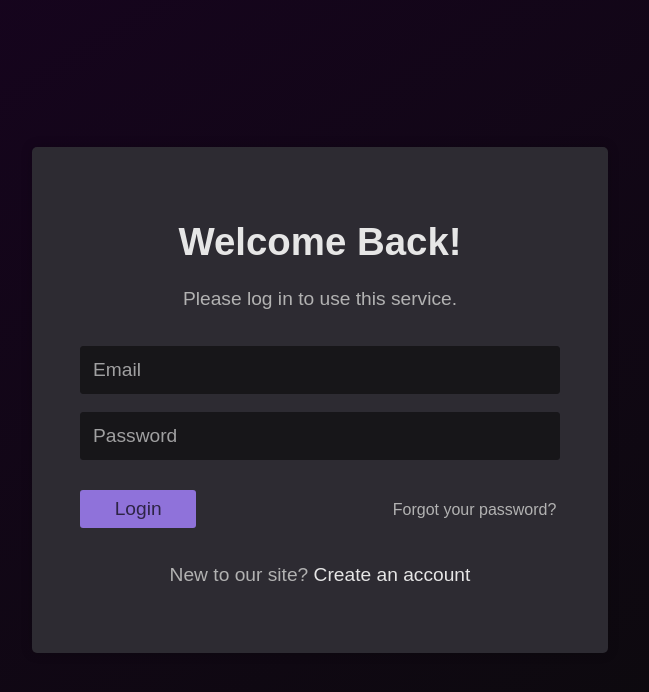
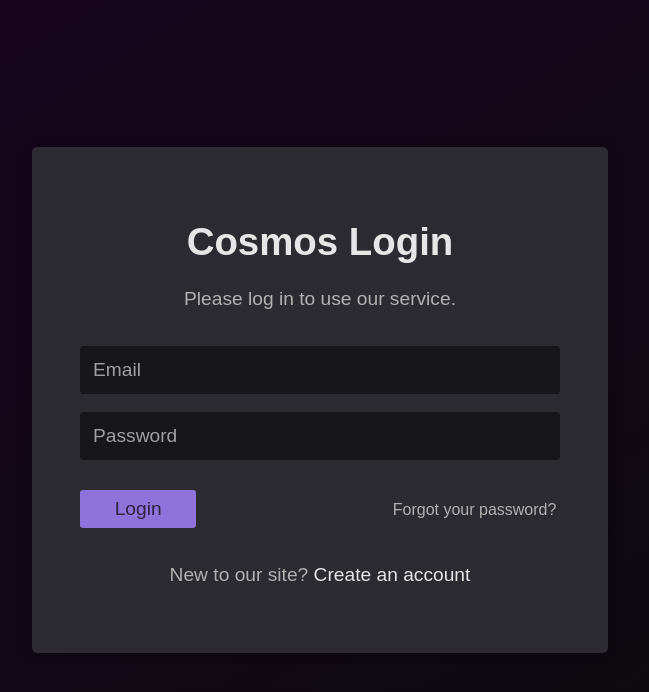
Before and after one commit to aocalux/html-test, a plain HTML site: page login2/index.html in a window 1280 px wide. Shown: the whole page, without its empty margins (320-969 px from the left). Drawn offline with Linux system fonts and the light colour scheme.

Commit message:
Update index.html

```diff
--- a/login2/index.html
+++ b/login2/index.html
@@ -1,16 +1,19 @@
 <!DOCTYPE html>
 <html lang="en">
+
 <head>
     <meta charset="UTF-8">
     <meta name="viewport" content="width=device-width, initial-scale=1.0">
-<title>Login</title>
+    <title>Cosmos - Login</title>
     <link rel="stylesheet" href="index.css">
+    <link rel="shortcut icon" href="favicon.ico" type="image/x-icon">
 </head>
+
 <body>
     <div class="container">
         <div class="form-wrapper">
-      <h1 class="logo">Welcome Back!</h1>
-      <p class="description">Please log in to use this service.</p>
+            <h1 class="logo">Cosmos Login</h1>
+            <p class="description">Please log in to use our service.</p>
             <form action="#" method="post">
                 <div class="input-field">
                     <input type="email" name="email" placeholder="Email" required>
@@ -27,4 +30,5 @@
         </div>
     </div>
 </body>
+
 </html>
```
Lines whose indentation alone changed are shown as unchanged.
